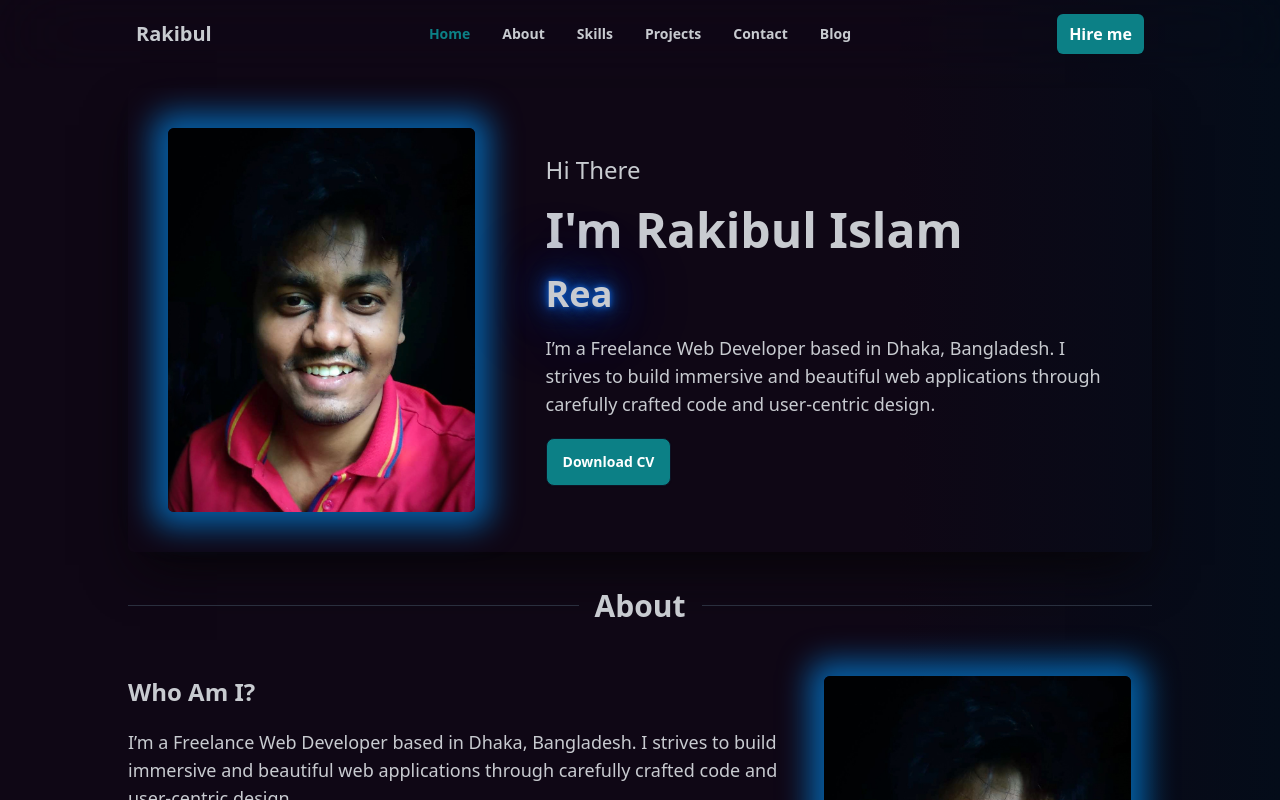
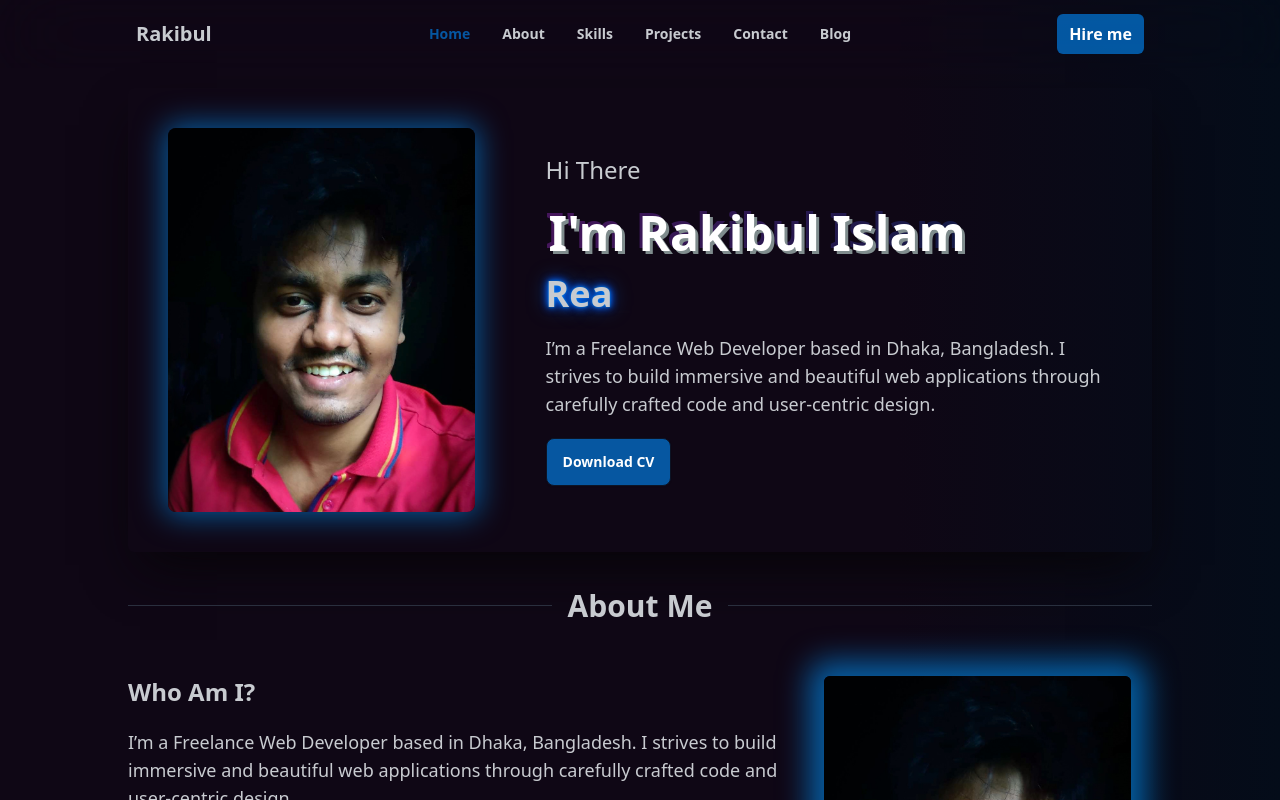
Before and after one commit to rjspyk5/web-dev-portfolio, a React (Vite) app: page / in a window 1280 px wide. Shown: the top 800 px of the page. Built offline with nearby package versions, Linux system fonts and the light colour scheme.

Commit message:
primary color change of site

```diff
--- a/src/Pages/About/About.jsx
+++ b/src/Pages/About/About.jsx
@@ -5,7 +5,7 @@ import { SectionHeading } from "./../../components/sectionHeading/SectionHeading
 export const About = () => {
   return (
     <div>
-      <SectionHeading heading="About" />
+      <SectionHeading heading="About Me" />
       <div className="flex gap-10">
         <div className="md:w-4/6 flex space-y-5 flex-col ">
           <div>
--- /dev/null
+++ b/src/components/Banner/Banner.css
@@ -0,0 +1,6 @@
+.text-3d {
+    text-shadow: 3px 3px 0 #ffffff, /* White shadow */
+                 6px 6px 0 #7f8c8d; /* Light gray shadow */
+    transform: translateZ(30px); /* Simulate depth */
+    perspective: 500px;
+  }
--- a/src/components/Banner/Banner.jsx
+++ b/src/components/Banner/Banner.jsx
@@ -1,23 +1,26 @@
 import profile from "../../assets/profile1.jpg";
 import { Typewriter } from "react-simple-typewriter";
+import "./Banner.css";
 
 export const Banner = () => {
   return (
     <div className="flex shadow-2xl shadow-[#070508fc]  rounded-md flex-col md:flex-row justify-around p-10 my-5">
       <div className="md:w-2/5 flex ">
         <img
-          className={`max-h-96 duration-300 transition-all shadow-[0px_0px_30px_15px_rgba(0,150,255,0.6)]  ease-linear outline outline-2 outline-transparent  rounded-md  hover:shadow-lg hover:shadow-primary `}
+          className="max-h-96 duration-300 transition-all shadow-[0px_0px_30px_3px_rgba(0,150,255,0.6)]  ease-linear outline outline-2 outline-transparent  rounded-lg  hover:shadow-lg hover:shadow-primary "
           src={profile}
         />
       </div>
       <div className="md:w-3/5 flex space-y-5 flex-col justify-center">
         <h1 className="text-2xl">Hi There</h1>
-        <h1 className="text-5xl font-bold">I'm Rakibul Islam</h1>
+        <h1 className="text-5xl font-bold bg-clip-text text-3d text-transparent bg-gradient-to-r from-[#45165b] to-[#021b3e]">
+          I'm Rakibul Islam
+        </h1>
         <span
           style={{
-            textShadow: `0 0 5px #0d50b5, 0 0 10px #0d50b5, 0 0 20px #0d50b5, 0 0 40px #0d50b5, 0 0 80px #0d50b5`,
+            textShadow: `0 0 2px rgba(0,150,255,0.6), 0 0 5px rgba(0,150,255,0.6), 0 0 8px rgba(0,150,255,0.6), 0 0 10px #0515f7, 0 0 20px rgba(0,150,255,0.6)`,
           }}
-          className={`text-4xl  font-bold`}
+          className={`text-4xl  font-bold `}
         >
           <Typewriter
             words={[
--- a/src/components/Timeline/Timeline.jsx
+++ b/src/components/Timeline/Timeline.jsx
@@ -69,7 +69,7 @@ export const Timeline = () => {
           </h4>
           <h6 className="text-sm">
             Result: 2.88{" "}
-            <span className="font-normal text-xs">(out of 4.00)</span>
+            <span className="font-normal  text-xs">(out of 4.00)</span>
           </h6>
           <time className="font-mono italic">2016-2020</time>
         </VerticalTimelineElement>
--- a/tailwind.config.js
+++ b/tailwind.config.js
@@ -4,7 +4,7 @@ export default {
   theme: {
     extend: {
       colors: {
-        primary: "#0C8086",
+        primary: "rgba(0,140,255,0.6)",
       },
     },
   },
```
